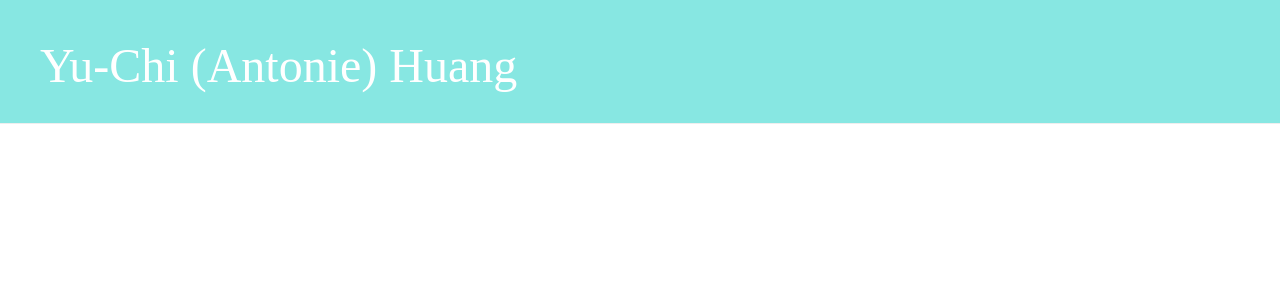
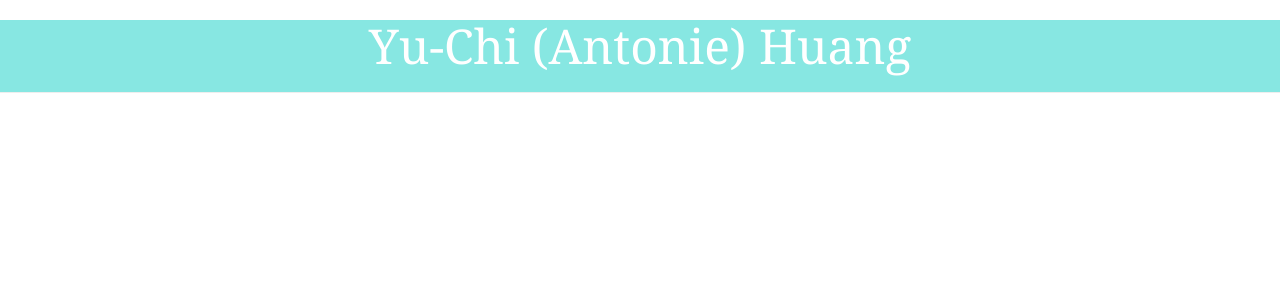
Before and after one commit to antoniehuang/BridgingCoursework, a Django app: page / in a window 1280 px wide. Shown: the top 300 px of the page. Run offline with Django 3.2, Linux system fonts and the light colour scheme; data that the repository does not hold is empty; some libraries are stand-ins or nearby versions.

Commit message:
Reverted some designs

```diff
--- a/blog/static/css/blog.css
+++ b/blog/static/css/blog.css
@@ -1,7 +1,7 @@
 .page-header {
     background-color: #87e7e2;
     margin-top: 0;
-    padding: 20px 20px 20px 40px;
+    text-align: center;
 }
 
 .page-header h1, .page-header h1 a, .page-header h1 a:visited, .page-header h1 a:active {
@@ -11,11 +11,11 @@
 }
 
 .content {
-    text-align: center;
+    margin-left: 40px
 }
 
 h1, h2, h3, h4 {
-    font-family: "Times New Roman", Times, serif;
+    font-family: "Georgia", serif
 }
 
 .date {
```
